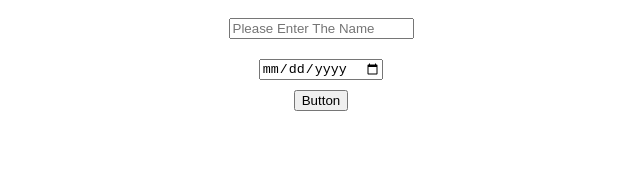
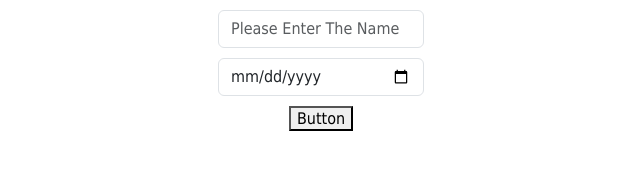
Before and after one commit to riships/start_logicaly, a plain HTML site: page newchild.html in a window 1280 px wide. Shown: the whole page, without its empty margins (319-959 px from the left). Drawn offline with nearby package versions, Linux system fonts and the light colour scheme.

Commit message:
lets see

```diff
--- a/newchild.html
+++ b/newchild.html
@@ -4,10 +4,18 @@
 <head>
     <meta charset="UTF-8">
     <meta name="viewport" content="width=device-width, initial-scale=1.0">
+    <link href="https://cdn.jsdelivr.net/npm/bootstrap@5.3.0/dist/css/bootstrap.min.css" rel="stylesheet"
+        integrity="sha384-9ndCyUaIbzAi2FUVXJi0CjmCapSmO7SnpJef0486qhLnuZ2cdeRhO02iuK6FUUVM" crossorigin="anonymous">
+    <script src="https://cdn.jsdelivr.net/npm/bootstrap@5.3.0/dist/js/bootstrap.bundle.min.js"
+        integrity="sha384-geWF76RCwLtnZ8qwWowPQNguL3RmwHVBC9FhGdlKrxdiJJigb/j/68SIy3Te4Bkz"
+        crossorigin="anonymous"></script>
     <title>Document</title>
     <style>
         body {
             font: 12pt "Tahoma";
+            margin: 0;
+            padding: 0;
+            box-sizing: border-box;
         }
 
         .new-text-style {
@@ -15,14 +23,22 @@
             display: block;
         }
 
-        div {
+        .div-slected {
             display: flex;
             flex-direction: column;
             width: 100%;
             justify-content: center;
             text-align: center;
             align-items: center;
+        }
 
+        .contener-style-new {
+            display: flex;
+            flex-direction: column;
+            /* width: 100%; */
+            justify-content: center;
+            text-align: center;
+            align-items: center;
         }
     </style>
 </head>
@@ -32,13 +48,22 @@
 
         // Create a new element
         const newElement = document.createElement('div');
+        const row = document.createElement('div');
+        const col = document.createElement('div');
         const newPara = document.createElement('input');
         const newPara2 = document.createElement('input');
         const btnElab = document.createElement('button');
+        const textForEmpty = document.createElement('p');
 
         // Set attributes (if needed)
-        newElement.setAttribute('id', 'new-paragraph');
-        newElement.setAttribute('class', 'paragraph-style');
+        newElement.setAttribute('id', 'new-section');
+        row.setAttribute('class', 'row mb-3');
+        col.setAttribute('class', 'col-auto');
+        newElement.setAttribute('class', 'container contener-style-new');
+        textForEmpty.setAttribute('class', 'alert alert-danger');
+        textForEmpty.setAttribute('role', 'alert');
+        // newPara.setAttribute('class', 'form-control-plaintext');
+
 
         // Set content
         newPara.type = 'text';
@@ -47,7 +72,7 @@
         newPara2.type = 'date';
         newPara2.name = 'date';
         newPara2.placeholder = "Please Enter The time"
-        newPara2.textContent = 'This is a newly created paragraph element for the text enter!';
+        // newPara2.textContent = 'This is a newly created paragraph element for the text enter!';
         btnElab.textContent = "Button"
         btnElab.type = "submit"
         btnElab.name = "submit"
@@ -55,15 +80,17 @@
 
         // Append the new element to the body of the document
         document.body.appendChild(newElement);
-        newElement.appendChild(newPara)
-        newElement.appendChild(newPara2)
-        newElement.appendChild(btnElab)
+        newElement.appendChild(row)
+        row.appendChild(col)
+        col.appendChild(newPara);
+        col.appendChild(newPara2)
+        col.appendChild(btnElab)
 
         // add style here
         let newStyleOfPara = newElement.querySelectorAll("input");
 
         newStyleOfPara.forEach(paraGraph => {
-            paraGraph.setAttribute('class', 'new-text-style');
+            paraGraph.setAttribute('class', 'new-text-style form-control');
         });
         function storeData() {
             const dataOfDate = document.getElementsByName('date')[0].value;
@@ -71,7 +98,8 @@
 
             // Check if the input fields are empty
             if (dataOfDate.trim() === '' || dataOfText.trim() === '') {
-                console.log('Both input fields must be filled to store data.');
+                textForEmpty.textContent = 'Both input fields must be filled to store data.';
+                newElement.appendChild(textForEmpty);
                 return;
                 // Exit the function early if inputs are empty
             }
@@ -83,7 +111,7 @@
 
 
             if (isDuplicate) {
-                console.log('Data already exists in local storage. Skipping storage.');
+                alert('Data already exists in local storage. Skipping storage.');
             } else {
                 // Add the new data to the existing data
                 existingData.push({ date: dataOfDate, text: dataOfText });
@@ -91,7 +119,7 @@
                 // Save the updated data to local storage
                 localStorage.setItem('allData', JSON.stringify(existingData));
 
-                console.log('Data stored successfully!');
+                alert('Data stored successfully!');
             }
             location.reload(true)
 
@@ -110,9 +138,8 @@
                 const displayText2 = document.createElement('p');
 
 
-
+                dataElem.setAttribute('class', 'div-slected')
                 dataElem.appendChild(displayText)
-
                 displayText.textContent = data.text;
                 displayText2.textContent = data.date;
                 document.body.appendChild(dataElem);
@@ -122,11 +149,9 @@
             });
         }
         btnElab.addEventListener('click', storeData);
+        // Call the loadData function to display existing data on page load
+        loadData();
 
-        // Call the loadData function to display existing data on page load
-
-
-        loadData();
     </script>
 </body>
 
```
